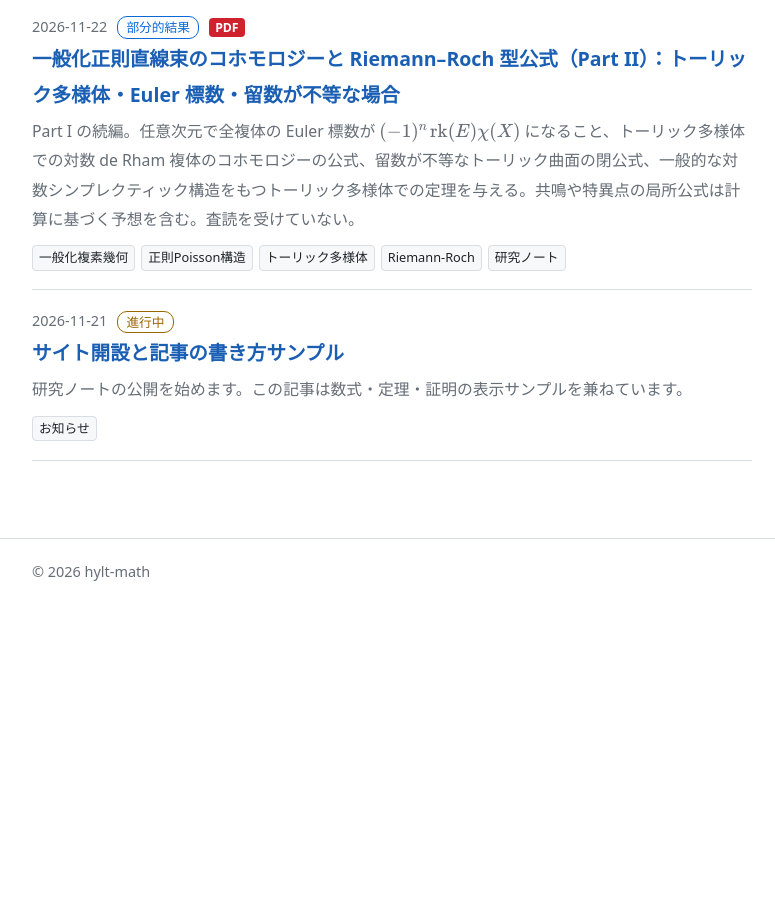
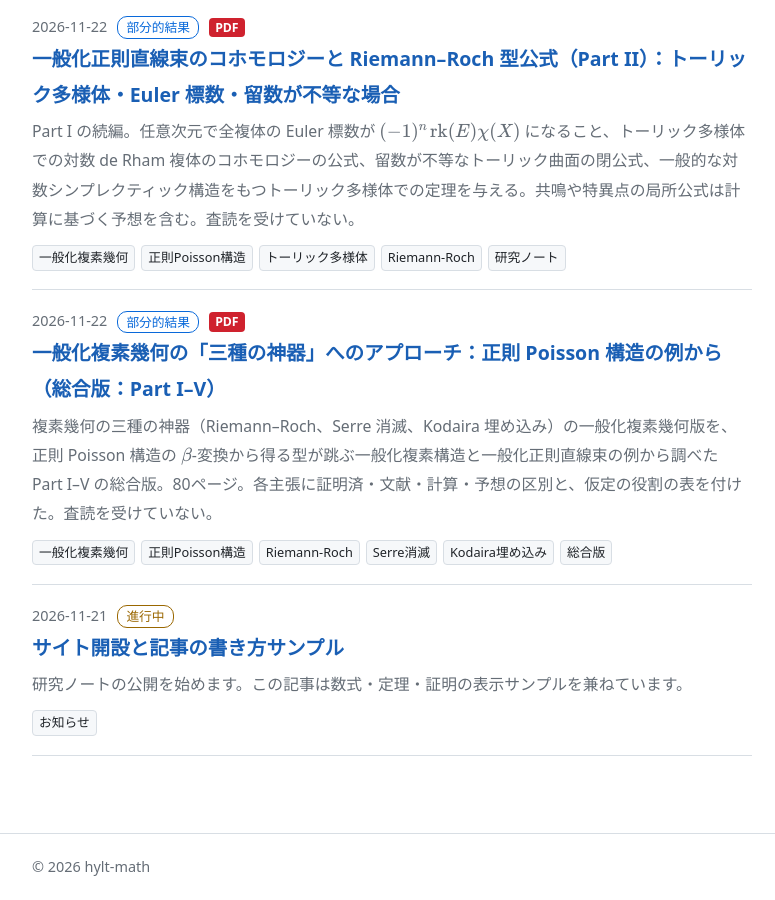
Before and after one commit to hylt-math/hylt-math.github.io, a Jekyll site: the page built from index.html, in a window 1280 px wide and 900 px high, scrolled down 1428 px. Shown: the whole window, without its empty margins (248-1023 px from the left). Built offline with Jekyll 4.4.1, drawn with Linux system fonts in a browser that asks for light colours; before the commit the page ends 2034 px from its top, so only the background shows below that.

Commit message:
Publish comprehensive version (Parts I–V, ja/en) and cross-reference notes
Co-Authored-By: Claude Sonnet 5.5 <noreply@anthropic.com>
Claude-Session: https://claude.ai/code/session_01MVGet6GhGxrPLb1okv7G57

```diff
--- /dev/null
+++ b/_posts/2026-11-22-generalized-geometry-poisson-main.md
@@ -0,0 +1,40 @@
+---
+layout: post
+title: "一般化複素幾何の「三種の神器」へのアプローチ：正則 Poisson 構造の例から（総合版：Part I–V）"
+status: partial
+tags: [一般化複素幾何, 正則Poisson構造, Riemann-Roch, Serre消滅, Kodaira埋め込み, 総合版]
+abstract: "複素幾何の三種の神器（Riemann–Roch、Serre 消滅、Kodaira 埋め込み）の一般化複素幾何版を、正則 Poisson 構造の $$\\beta$$-変換から得る型が跳ぶ一般化複素構造と一般化正則直線束の例から調べた Part I–V の総合版。80ページ。各主張に証明済・文献・計算・予想の区別と、仮定の役割の表を付けた。査読を受けていない。"
+pdf: /assets/pdf/generalized-geometry-poisson-main-v1-ja.pdf
+pdf_version: "v1"
+---
+
+調査・執筆：Claude　／　問題設定：森
+
+<div class="remark">
+**英語版 PDF**：[generalized-geometry-poisson-main-v1-en.pdf]({{ '/assets/pdf/generalized-geometry-poisson-main-v1-en.pdf' | relative_url }})（日本語版が原本です）。
+本稿は [Part I]({{ '/2026/11/22/generalized-geometry-poisson/' | relative_url }})〜[Part V]({{ '/2026/11/22/generalized-geometry-poisson-part5/' | relative_url }}) を**1つの PDF にまとめた総合版**です。新しく書き下ろしたのは、冒頭の序論と読み方、番号の統一、末尾の整合性・未解決問題・検証範囲の節、および補遺（定理 V など）で、全体の約7〜8ページです。残りは Part I–V の本文を、番号を付け替えて収めたものです。短く書き直した論文ではありません。**査読を受けていない研究ノート**で、各主張には【文献】【証明済】【計算で確認】【予想】【要確認】の区別を付けています。
+</div>
+
+## 三種の神器の現状
+
+| 神器 | 現状 |
+|---|---|
+| Serre 消滅 | 「横断次数での消滅」を任意次元で証明。双対性も任意次元で証明。 |
+| Riemann–Roch | 全 Euler 標数は $$(-1)^n\mathrm{rk}(E)\chi(X)$$ で $$c_1$$ によらない（証明済）。曲面・トーリックでは Poincaré 多項式を留数で書き下した。一般次元は簡約定理（条件 (GEN′) つき）。指数定理は予想。 |
+| Kodaira 埋め込み | 一般化正則断面による埋め込みは不可能であることを証明。正則型では葉空間版を証明。Poisson–Kodaira はトーリックで証明、一般は予想。 |
+
+## 補遺：Part V の穴が埋まった
+
+<div class="theorem" data-name="定理 V">
+$$D$$ が単純正規交差で、$$U=X\setminus D$$ がアフィンであり、どの留数 $$r_i$$ も整数でないならば、任意の $$n\ge1$$ について、$$k\ne n$$ で $$H^k(U;L_U)=0$$ である。
+</div>
+
+これと簡約定理（Part IV の定理 R）から、$$r_i\notin\mathbb Z$$ のとき $$\mathbb H^*=\chi(X)\,t^n$$ が従います。Part V で未解決としていた $$n>2$$ の場合は、これで解決しました。
+
+## 整合性についての注意
+
+Part II–V の PDF に残っている記述のうち、次の点は総合版で整理しました。Part II の状態表では局所公式が観察・予想のままですが、Part V で $$s\ne1$$ の準斉次の場合は証明されています。Part III と Part V に別の「定理 K1」があります。Part IV・V で未解決とした $$H^k(U;L_U)$$ の消滅は、非整数留数の場合は定理 V が解決しました。Part II–V が引用する Part I の定理番号は、番号付け替えのとき機械的に書き換えており、すべてを確認したわけではありません。Hu の第2論文の題名は、Part 間で統一したが、題名自体は未確認です。
+
+## 改訂履歴
+
+- 2026-11-22：v1 公開（日本語版・英語版）。
--- a/_posts/2026-11-22-generalized-geometry-poisson-part4.md
+++ b/_posts/2026-11-22-generalized-geometry-poisson-part4.md
@@ -59,3 +59,4 @@ $$
 ## 改訂履歴
 
 - 2026-11-22：v1 公開（日本語版・英語版）。
+- 2026-11-22：定理 R の追加条件に関する $$H^k(U;L_U)$$ の消滅は、非整数留数の場合に [総合版]({{ '/2026/11/22/generalized-geometry-poisson-main/' | relative_url }})の定理 V で証明された。
--- a/_posts/2026-11-22-generalized-geometry-poisson-part5.md
+++ b/_posts/2026-11-22-generalized-geometry-poisson-part5.md
@@ -56,3 +56,4 @@ $$
 ## 改訂履歴
 
 - 2026-11-22：v1 公開（日本語版・英語版）。
+- 2026-11-22：$$r\notin\mathbb Z$$ かつ $$n>2$$ で未解決としていた $$H^k(U;L_U)=0$$（$$k<n$$）は、[総合版]({{ '/2026/11/22/generalized-geometry-poisson-main/' | relative_url }})の定理 V で証明された（本記事の PDF v1 では未解決のまま）。
```
Also changed, not shown: 2 other files.
